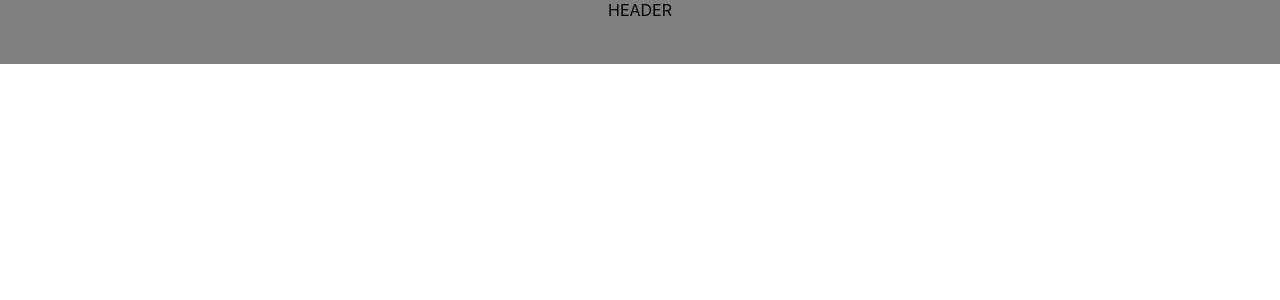
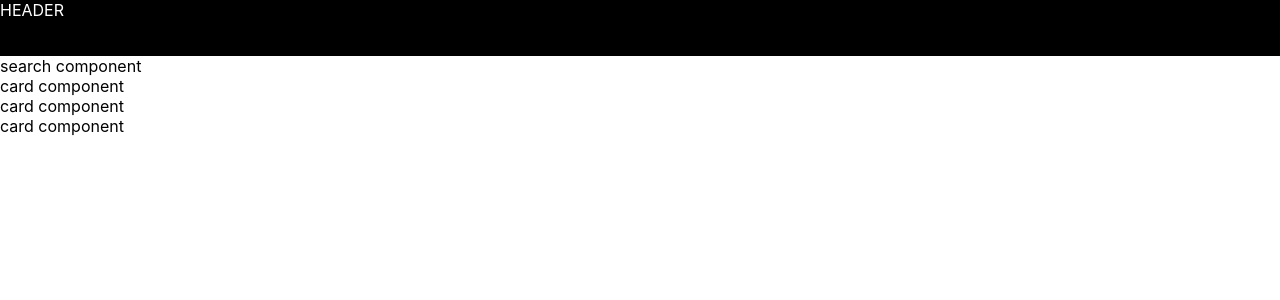
Before and after one commit to sliottadev/cocinita, a React (Create React App) app: page / in a window 1280 px wide. Shown: the top 300 px of the page. Built offline with nearby package versions, Linux system fonts and the light colour scheme.

Commit message:
Maquetado Pantalla Inicial

```diff
--- a/src/App.css
+++ b/src/App.css
@@ -1,38 +1,3 @@
-.App {
-  text-align: center;
+*{
+  margin: 0;
 }
-
-.App-logo {
-  height: 40vmin;
-  pointer-events: none;
-}
-
-@media (prefers-reduced-motion: no-preference) {
-  .App-logo {
-    animation: App-logo-spin infinite 20s linear;
-  }
-}
-
-.App-header {
-  background-color: #282c34;
-  min-height: 100vh;
-  display: flex;
-  flex-direction: column;
-  align-items: center;
-  justify-content: center;
-  font-size: calc(10px + 2vmin);
-  color: white;
-}
-
-.App-link {
-  color: #61dafb;
-}
-
-@keyframes App-logo-spin {
-  from {
-    transform: rotate(0deg);
-  }
-  to {
-    transform: rotate(360deg);
-  }
-}
--- a/src/App.js
+++ b/src/App.js
@@ -1,11 +1,10 @@
-import logo from './logo.svg';
 import './App.css';
-import Header from "./header/Header.js"
+import MainScreen from './main_screen/MainScreen';
 
 function App() {
   return (
     <div className="App">
-      <Header/>
+      <MainScreen/>
     </div>
   );
 }
--- a/src/header/Header.css
+++ b/src/header/Header.css
@@ -1,5 +1,5 @@
 .Header{
-    background-color: grey;
-    display: block;
-    height: 8vh;
+    height: 7vh;
+    background-color: black;
+    color: white;
 }
--- /dev/null
+++ b/src/main_screen/MainScreen.js
@@ -0,0 +1,20 @@
+import React from 'react'
+import Header from '../header/Header'
+import Search from './components/search/Search'
+import Card from './components/card/Card'
+
+function MainScreen() {
+    return (
+        <div>
+            <Header className="mainScreen__header"/>
+            <Search />
+            <div>
+                <Card />
+                <Card />
+                <Card />
+            </div>
+        </div>
+    )
+}
+
+export default MainScreen
--- a/src/ScreenTitle/browser/Browser.js
+++ b/src/main_screen/components/card/Card.js
@@ -1,11 +1,11 @@
 import React from 'react'
 
-function Browser() {
+function Card() {
     return (
         <div>
-
+            card component
         </div>
     )
 }
 
-export default Browser
+export default Card
--- /dev/null
+++ b/src/main_screen/components/search/Search.js
@@ -0,0 +1,11 @@
+import React from 'react'
+
+function Search() {
+    return (
+        <div>
+            search component
+        </div>
+    )
+}
+
+export default Search
```
Also changed, not shown: src/main_screen/MainScreen.css (added), src/main_screen/components/card/Card.css (added), src/main_screen/components/search/Search.css (added).
